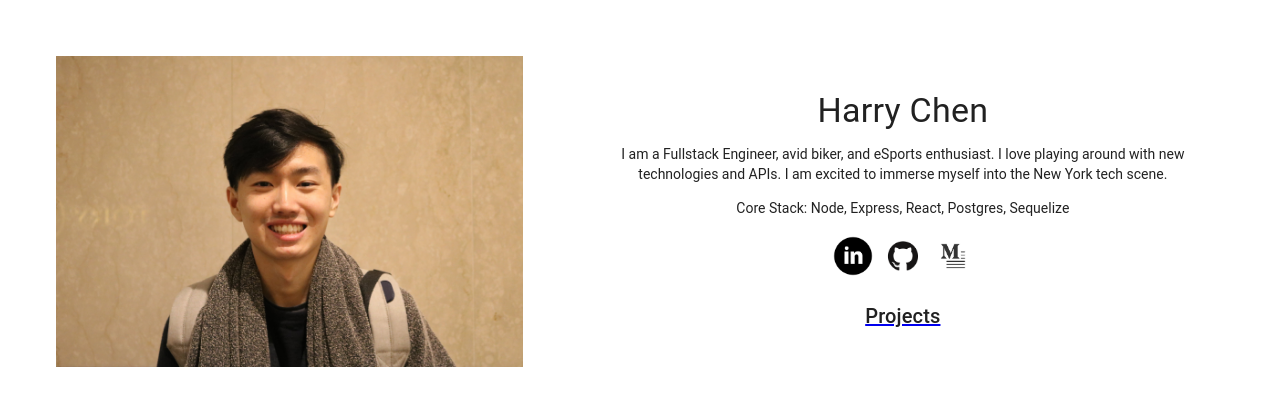
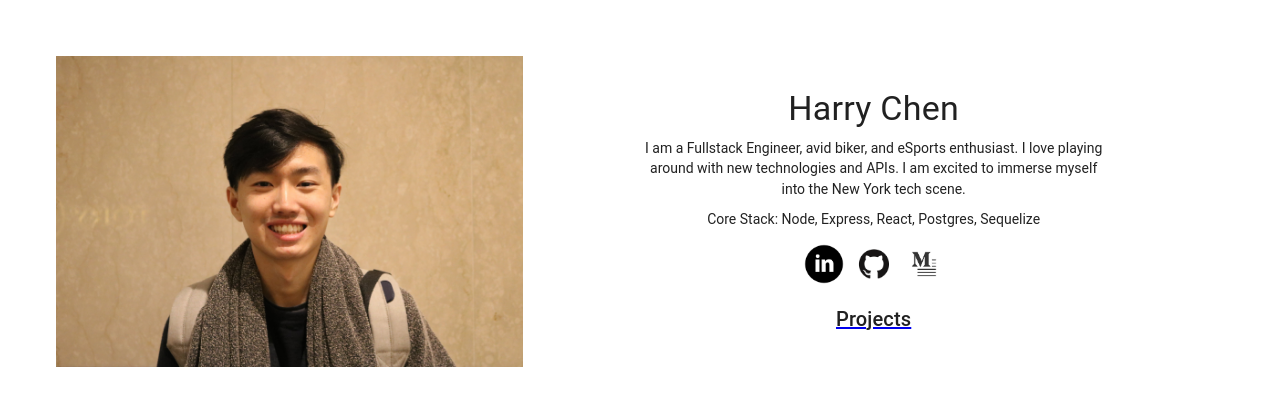
Before and after one commit to phaseharry/personal_website, a React app: page / in a window 1280 px wide. Shown: the top 417 px of the page. Built offline with nearby package versions, Linux system fonts and the light colour scheme.

Commit message:
updated;

```diff
--- a/client/components/Main.js
+++ b/client/components/Main.js
@@ -10,9 +10,7 @@ class Main extends React.Component{
     return (
       <div className='appWrapper'>
         <SidePop/>
-        {/* <Link to='#asdf' id='projectLink'> */}
-        {/* </Link> */}
-          <Projects />
+        <Projects />
       </div>
     )
   }
--- a/public/style.css
+++ b/public/style.css
@@ -11,6 +11,8 @@
   display: flex;
   flex-direction: column;
   justify-content: center;
+  width: 40%;
+  padding-right: 10%;
 }
 
 #app {
@@ -69,6 +71,7 @@
   display: flex;
   flex-direction: row;
   justify-content: space-between;
+  flex-wrap: wrap;
 }
 
 .icon{
```
